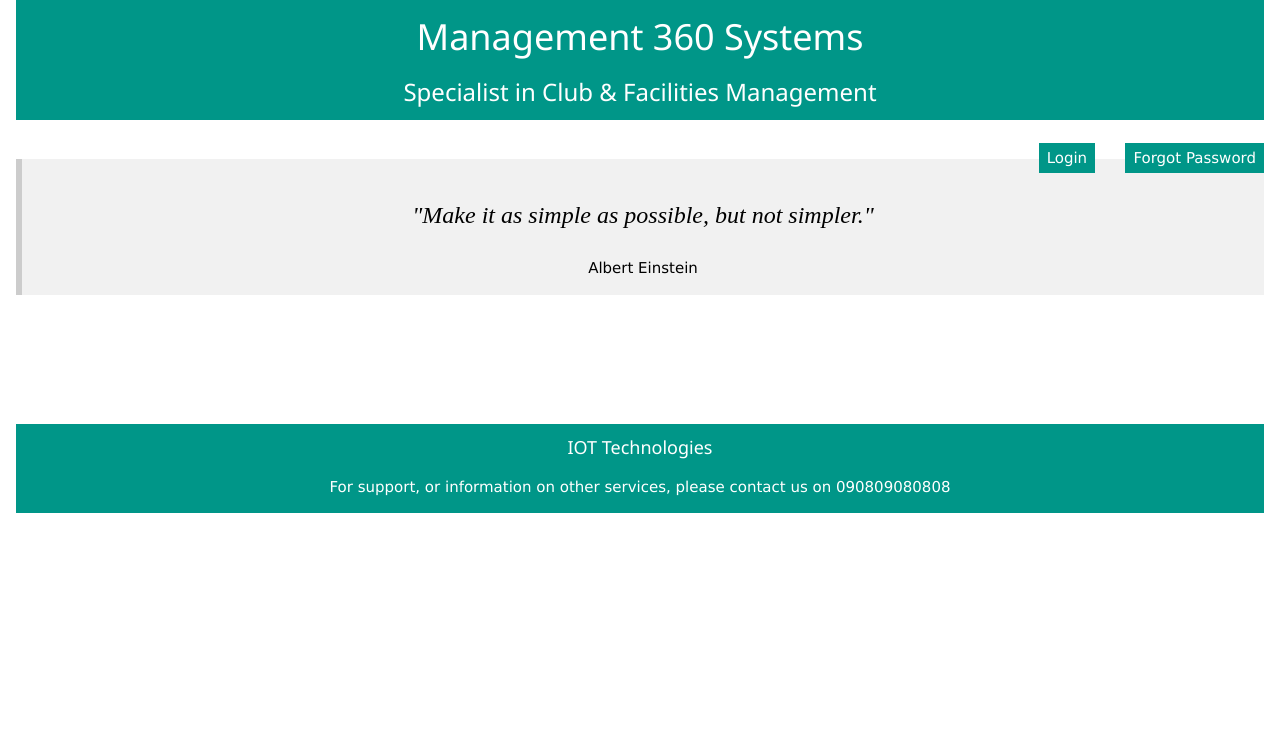
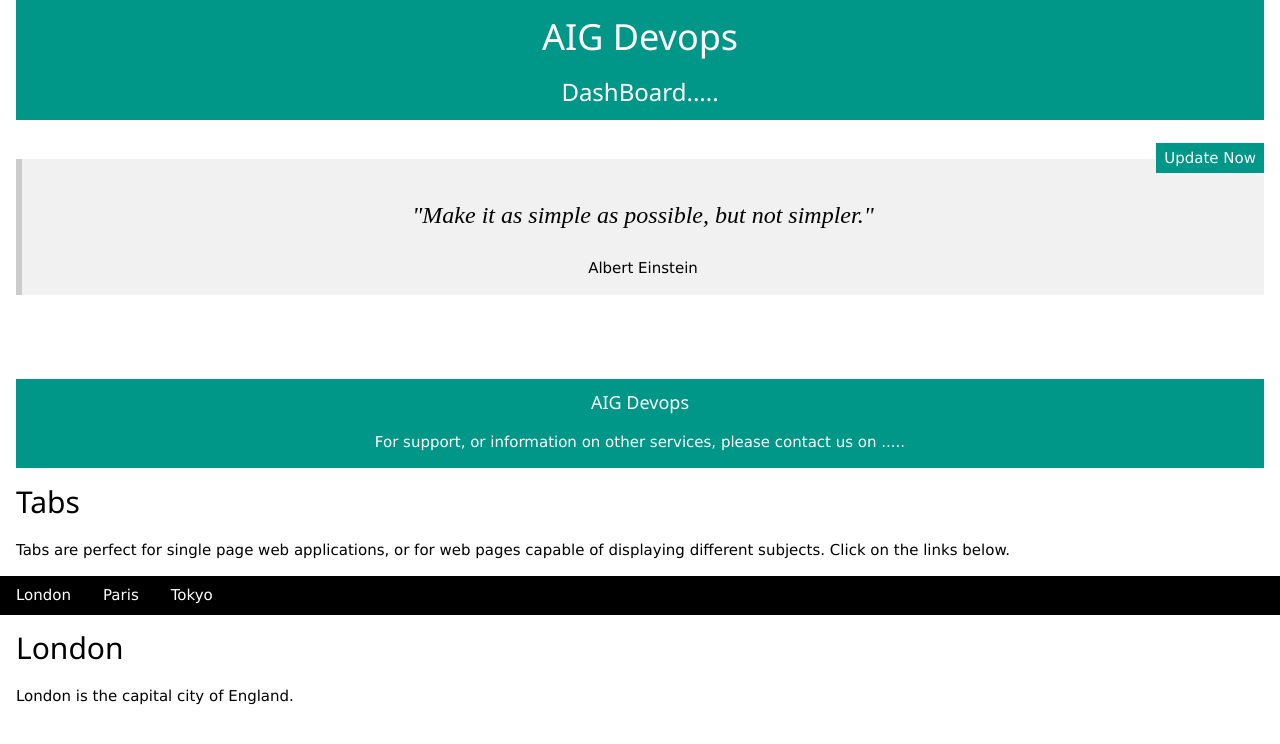
Before and after one commit to iot-ire-tech/devops-dashboard, a plain HTML site: page index.html in a window 1280 px wide. Drawn offline with nearby package versions, Linux system fonts and the light colour scheme; a script that the page names is missing.

Commit message:
Update index.html

```diff
--- a/index.html
+++ b/index.html
@@ -14,52 +14,68 @@
 
 	</head>
 	<body>
-
 		<div class="w3-container w3-center content">
-
-
 		<div class="bg"></div>
-
-
 			<div class="w3-container w3-teal">
-				<h1>Management 360 Systems</h1>
-				<h3>Specialist in Club & Facilities Management</h3>
+				<h1>AIG Devops</h1>
+				<h3>DashBoard.....</h3>
 			</div>
 			<br>
 
-
-
-
-			<button id="btnForgotPassword" class="w3-btn w3-padding-small w3-teal w3-right "  tabindex="8" >Forgot Password</button>
-			<span class="w3-btn w3-padding-small w3-right"  tabindex="0">&nbsp;&nbsp;&nbsp;</span>
-			<button id="btnAuthenticate" class="w3-btn w3-padding-small w3-teal w3-right "  tabindex="6" >Login</button>
-
+			<button id="btnUpdate" class="w3-btn w3-padding-small w3-teal w3-right "  tabindex="" >Update Now</button>
 
 			<div class="w3-panel w3-leftbar w3-light-grey">
 				<p class="w3-xlarge w3-serif"><i>"Make it as simple as possible, but not simpler."</i></p>
 				<p>Albert Einstein</p>
 			</div>
-
-
 			<br>
 			<span id="processingMessage"></span>
-
-
-			<br>
-			<br>
-
-
-
 			<br>
 			<br>
 			<div class="w3-container w3-teal">
-				<h5>IOT Technologies</h5>
-				<p>For support, or information on other services, please contact us on 090809080808 </p>
+				<h5>AIG Devops</h5>
+				<p>For support, or information on other services, please contact us on ..... </p>
 			</div>
-
 		</div>
 
 
 
+		<div class="w3-container">
+  <h2>Tabs</h2>
+  <p>Tabs are perfect for single page web applications, or for web pages capable of displaying different subjects. Click on the links below.</p>
+</div>
+
+<div class="w3-bar w3-black">
+  <button class="w3-bar-item w3-button" onclick="openCity('London')">London</button>
+  <button class="w3-bar-item w3-button" onclick="openCity('Paris')">Paris</button>
+  <button class="w3-bar-item w3-button" onclick="openCity('Tokyo')">Tokyo</button>
+</div>
+
+<div id="London" class="w3-container city">
+  <h2>London</h2>
+  <p>London is the capital city of England.</p>
+</div>
+
+<div id="Paris" class="w3-container city" style="display:none">
+  <h2>Paris</h2>
+  <p>Paris is the capital of France.</p>
+</div>
+
+<div id="Tokyo" class="w3-container city" style="display:none">
+  <h2>Tokyo</h2>
+  <p>Tokyo is the capital of Japan.</p>
+</div>
+
+<script>
+function openCity(cityName) {
+    var i;
+    var x = document.getElementsByClassName("city");
+    for (i = 0; i < x.length; i++) {
+       x[i].style.display = "none";
+    }
+    document.getElementById(cityName).style.display = "block";
+}
+</script>
+
 	</body>
 </html>
```
